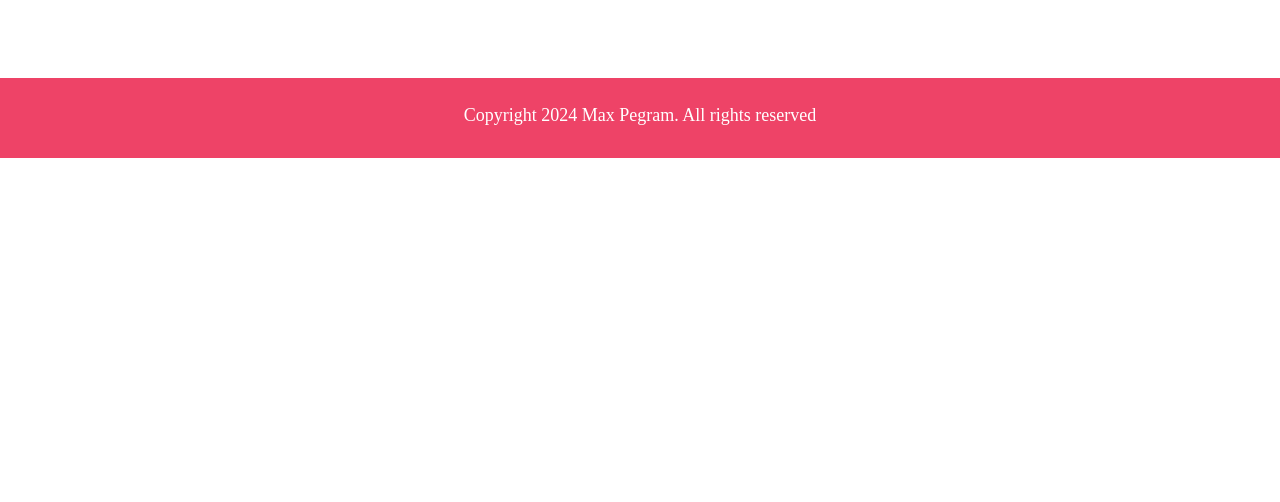
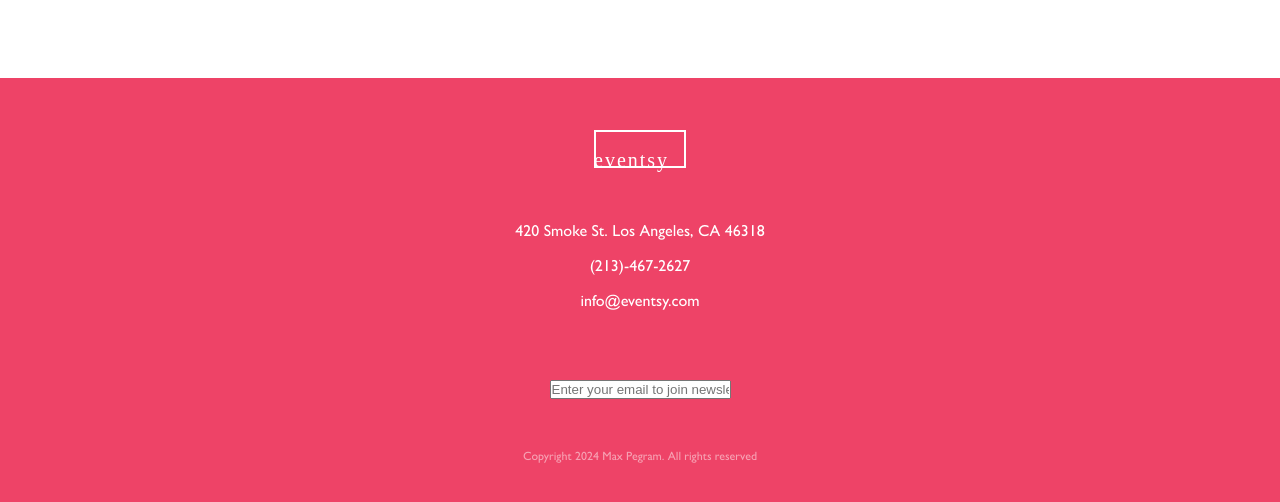
Before and after one commit to N215-mpegram/final-project, a website with bundled scripts: page index.html in a window 1280 px wide. Shown: the part 522-1024 px from the top of the page. Before the commit the page ends 800 px from the top, so only its background shows below. Built offline with nearby package versions, Linux system fonts and the light colour scheme; a web font is replaced by a local one.

Commit message:
started to make the footer. started on the newsletter signup box/input

```diff
--- a/index.html
+++ b/index.html
@@ -10,6 +10,19 @@
   <body>
     <div id="app"></div>
     <footer>
+      <div class="logo-W"></div>
+      <div class="footer-contact-info">
+        <p>420 Smoke St. Los Angeles, CA 46318</p>
+        <p>(213)-467-2627</p>
+        <p>info@eventsy.com</p>
+      </div>
+      <div class="footer-newsletter">
+        <input
+          type="text"
+          class="footer-newsletter-input"
+          placeholder="Enter your email to join newsletter…"
+        />
+      </div>
       <p class="footerText">Copyright 2024 Max Pegram. All rights reserved</p>
     </footer>
     <script src="lib/jquery-3.7.1.min.js"></script>
--- a/scss/footer.scss
+++ b/scss/footer.scss
@@ -1,14 +1,33 @@
 footer {
-    height: 80px;
+    height: 455px;
     background-color: $site-pink;
     display: flex;
     align-items: center;
     justify-content: space-evenly;
+    flex-direction: column;
     margin-top: 100px;
 
+    .logo-W {
+        width: 92px;
+        height: 42px;
+        background-image: url(../images/logo/logo-white.svg);
+        background-position: center;
+        background-repeat: no-repeat;
+        background-size: cover;
+    }
+
+    .footer-contact-info {
+        text-align: center;
+        color: white;
+        font-family: GSreg;
+        font-size: 16px;
+
+    }
+
     .footerText {
+        font-family: GSreg;
         color: white;
-        font-size: 18px;
-        padding-top: 10px;
+        opacity: 50%;
+        font-size: 12px;
     }
 }
```
Also changed, not shown: css/styles.css.
